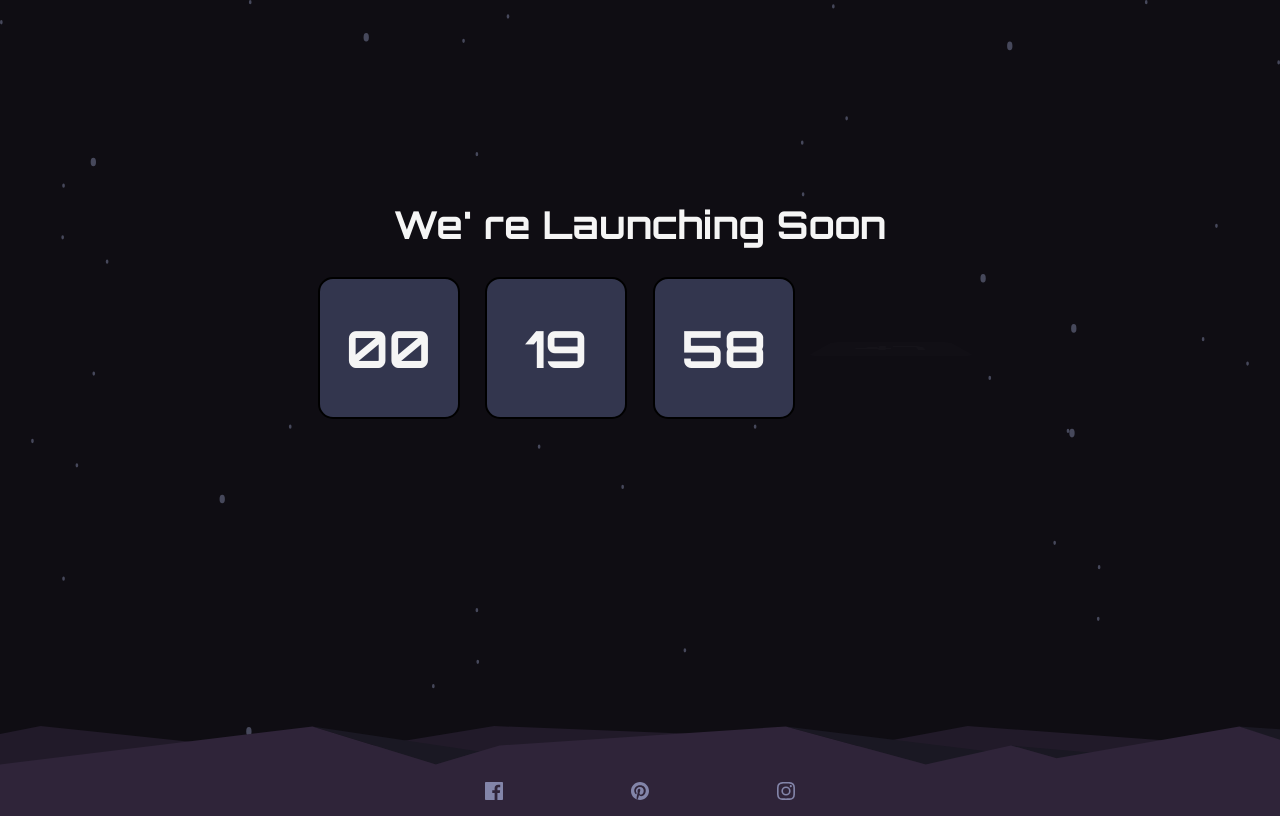
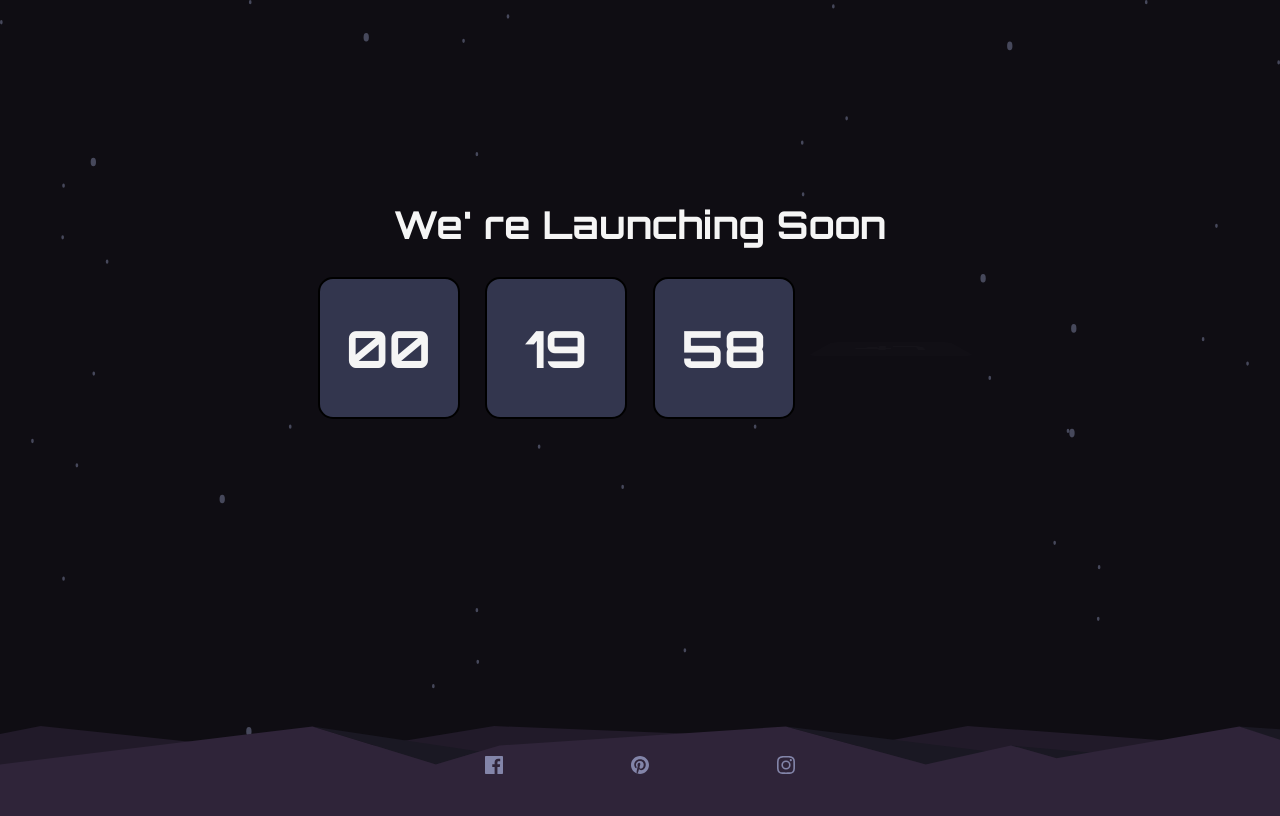
Before and after one commit to Vansh1190/timer, a plain HTML site: page index.html in a window 1280 px wide. Drawn offline with nearby package versions, Linux system fonts and the light colour scheme.

Commit message:
Update index.css

```diff
--- a/index.css
+++ b/index.css
@@ -19,7 +19,7 @@ footer{
     display: flex;
     gap: 10vw;
     position: absolute;
-    bottom: 0;
+    bottom: 2vw;
     justify-content: center;
   left: 0;
   right: 0;
```
